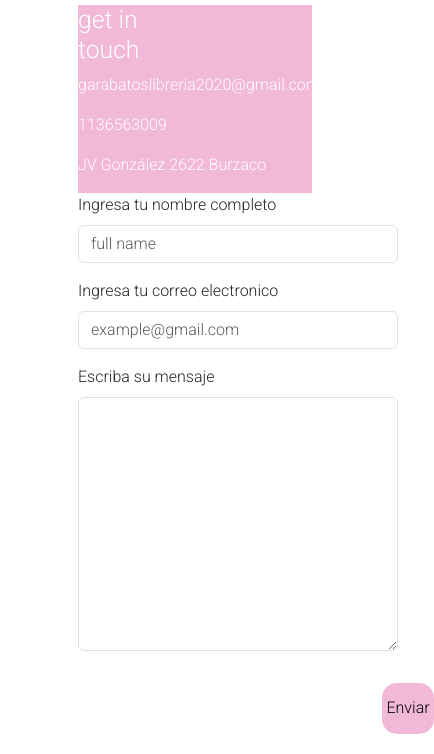
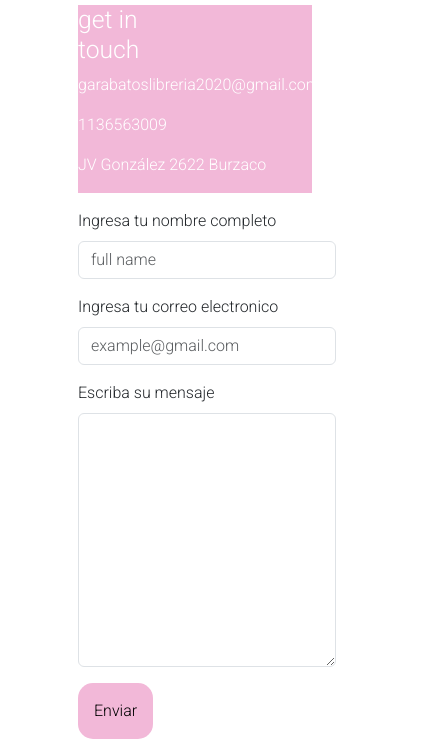
Before and after one commit to juanignaciozumpano/ProyectoCoder-Garabatos-ZumpanoJuanIgnacio, a plain HTML site: page pages/contacto.html in a window 390 px wide. Shown: the part 339-1093 px from the top of the page, 434 px wide, since content can reach past the window. Drawn offline with nearby package versions, Linux system fonts and the light colour scheme; files whose address does not match are found by name.

Commit message:
mas correcciones full responsive

```diff
--- a/css/styles.css
+++ b/css/styles.css
@@ -194,16 +194,15 @@ h4{
 .grid{
     display: grid;
     grid-template-columns: 1fr 1fr 3fr;
-    grid-template-rows: 630px;
     grid-template-areas:
     "0 getintouch form";
     background-color: rgb(242, 184, 216);
     border-radius: 5%;
-    width: 70%;
 }
 @media (max-width: 576px){
     .grid{
         display: flex;
+        flex-direction: column;
         flex-wrap: wrap;
         border-radius: 0;
         width: 60%;
@@ -211,17 +210,14 @@ h4{
     .formstyle{
         display: flex;
         flex-direction: column;
-        width: 20rem;
     }
 }
-
 legend{
     font-size: medium;
 }
 .formstyle{
     display: flex;
     flex-direction: column;
-
 }
 #form{
     background-color: white;
@@ -236,15 +232,11 @@ input{
     align-items: center;
 }
 .submitContacto {
-    margin-left: 19rem;
+    margin-top: 1rem;
     outline: none;
     border:none;
-    margin-top: 1rem;
-    width: 15%;
-    height: 10%;
     border-radius: 15px;
     background-color: rgb(242, 184, 216);
-    padding: 0;
 }
 .submitContacto:hover{
     background-color: black;
@@ -271,6 +263,9 @@ iframe{
     justify-content:space-evenly;
     color: white;
     padding-right: 1rem;
+}
+form{
+    padding-top: 1rem;
 }
 
 
@@ -326,6 +321,9 @@ iframe{
 
 /*JUGUETERIA*/
 /*LIBRERIA*/
+.galeria{
+    width: 100%;
+}
 .card{
     margin-bottom: 4rem;
     margin-left: 3rem;
@@ -365,6 +363,7 @@ iframe{
 
 
 
+
 /*!!porcentaje es Absoluto y px es relativo!!!*/
 
 
--- a/pages/contacto.html
+++ b/pages/contacto.html
@@ -48,7 +48,6 @@
         </nav>
     </header>
     <main>
-
         <div data-aos="flip-left"><h1 class="styleTitulos">Contactanos</h1></div>
             <div class="contactanos">
                 <section class="grid">
@@ -77,12 +76,14 @@
                                 <legend class="form-label">Escriba su mensaje</legend>
                                 <textarea name="comentario" class="form-control" id="" cols="30" rows="10"> </textarea>
                             </div>
+                            <div>
+                                <input class="submitContacto" type="submit" value="Enviar">
                             </div>
-                    <input class="submitContacto" type="submit" value="Enviar">
+                        </div>
                     </form>
                 </div>
-    </section></div>
-
+            </section>
+        </div>
         <hr class="h">
         <!--MAPA DE GOOGLE-->
         <section class="mapa">
```
Also changed, not shown: pages/jugueteria.html (+3 -1 lines), pages/libreria.html (+3 -1 lines). Lines whose indentation alone changed are shown as unchanged.
